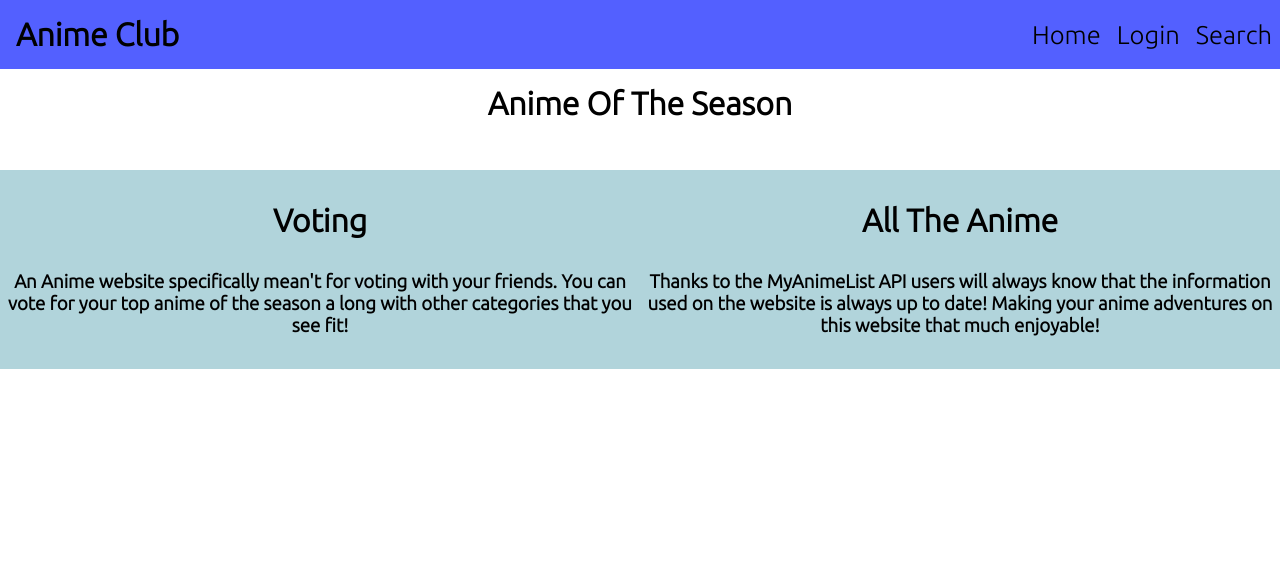
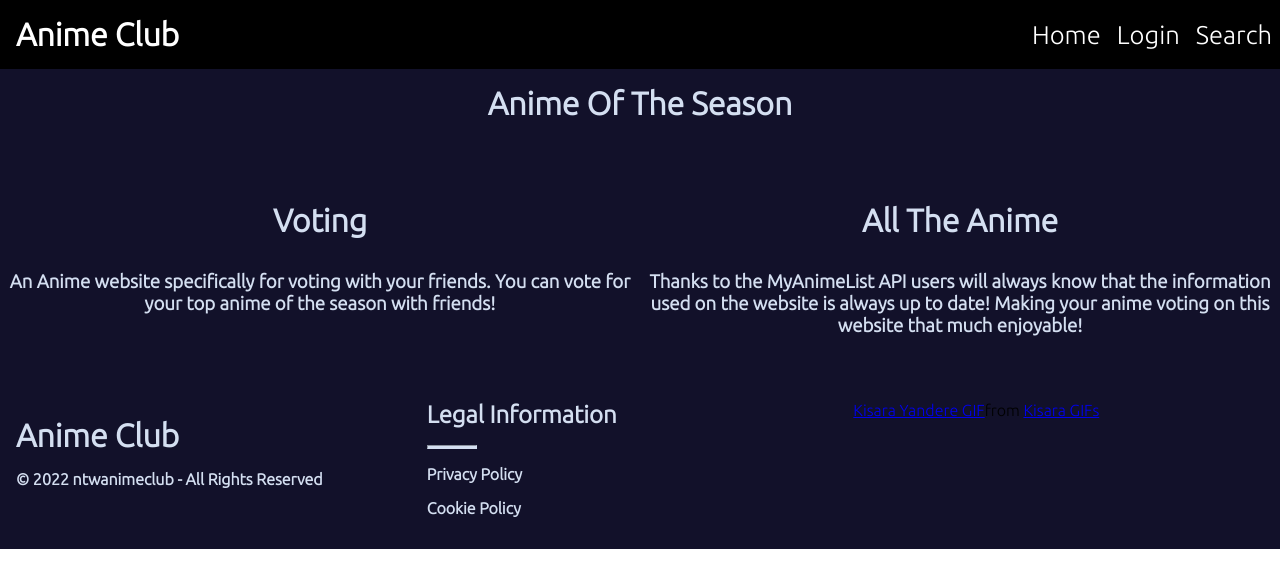
Before and after one commit to crattanasamay/Anime-Website, a React (Create React App) app: page / in a window 1280 px wide. Shown: the top 588 px of the page. Built offline with nearby package versions, Linux system fonts and the light colour scheme; no server answers; a web font is replaced by a local one.

Commit message:
Home Page Finished

```diff
--- a/src/pages/Home.jsx
+++ b/src/pages/Home.jsx
@@ -2,6 +2,7 @@ import React from "react";
 import Navbar from "./components/Navbar";
 import HomeSlider from "./components/HomeSlider";
 import Features from "./components/Features";
+import Footer from "./components/Footer"
 
 
 
@@ -12,6 +13,7 @@ import styled from "styled-components";
 const HomePage = styled.div`
     margin: 0px;
     padding: 0px;
+    height: auto;
 `
 
 const Home = () =>{
@@ -21,6 +23,7 @@ const Home = () =>{
             <Navbar/>
             <HomeSlider/>
             <Features/>
+            <Footer/>
         </HomePage>
 
 
--- /dev/null
+++ b/src/pages/components/Footer.jsx
@@ -0,0 +1,85 @@
+import React from 'react';
+import styled from 'styled-components';
+
+const Wrapper = styled.div`
+    padding-top: 1rem;
+    padding-bottom: 2rem;
+    background-color:#12112a;
+    display:flex;
+
+    @media (max-width: 500px){
+        flex-direction: column;
+    }
+`
+
+const LogoName = styled.h1`
+    font-weight: bold;
+    padding-top: 1rem;
+    padding-left: 1rem;
+    //color:white;
+    color: #d4dff1;
+
+    flex: 1;
+
+`
+const ContentWrapper = styled.div`
+    padding-top: 1rem;
+    flex: 1;
+    flex-direction: column;
+    @media (max-width: 500px){
+        text-align: center;
+    }
+
+`
+const Header = styled.h2`
+    color: #d4dff1;
+    padding-bottom: 1rem;
+
+
+`
+
+const Items = styled.h4`
+    padding-top: 1rem;
+    color: #d4dff1;
+
+`
+const Copy = styled.h4`
+    padding-left: 1rem;
+    padding-top: 1rem;
+    color: #d4dff1;
+`
+const HeaderBar = styled.hr`
+    background-color: #d4dff1;
+    border-color:#d4dff1;
+    height: .1rem;
+    width: 3rem;
+    @media (max-width: 500px){
+        margin:auto;
+    }
+
+`
+export default function Footer() {
+  return (
+    <Wrapper>
+        <ContentWrapper>
+            <LogoName>Anime Club</LogoName>
+            <Copy>© 2022 ntwanimeclub - All Rights Reserved</Copy>
+
+
+
+        </ContentWrapper>
+        <ContentWrapper>
+            <Header>Legal Information</Header>
+            <HeaderBar/>
+            <Items>Privacy Policy</Items>
+            <Items>Cookie Policy</Items>
+        </ContentWrapper>
+
+        <ContentWrapper>
+        <div class="tenor-gif-embed" data-postid="26231799" data-share-method="host" data-aspect-ratio="1.81818" data-width="100%"><a href="https://tenor.com/view/kisara-yandere-engage-kiss-cute-gif-26231799">Kisara Yandere GIF</a>from <a href="https://tenor.com/search/kisara-gifs">Kisara GIFs</a></div> <script type="text/javascript" async src="https://tenor.com/embed.js"></script>
+        </ContentWrapper>
+
+
+    </Wrapper>
+  )
+}
--- a/src/pages/components/HomeSlider.jsx
+++ b/src/pages/components/HomeSlider.jsx
@@ -8,6 +8,7 @@ const Slider = styled.div`
   text-align: center;
   padding-top: 1rem;
   padding-bottom: 1rem;
+  background-color: #12112a;
 
   @media (max-width: 823px){
     flex-direction: column;
@@ -32,9 +33,17 @@ const SliderHeader = styled.h1`
   text-align: center;
   padding-top: 1rem;
   padding-bottom: 1rem;
+  background-color: #12112a;
+  color:#d4dff1;
 `
 
 const Wrapper = styled.div`
+
+
+`
+
+const AnimeTitle = styled.h3`
+    color:#d4dff1;
 
 
 `
@@ -61,7 +70,7 @@ export default function HomeSlider() {
     return(
       <SliderCard key = {props.node.id}>
         <SliderImage src={props.node.main_picture.medium} />
-        <h3 className = "card_title">Anime: {props.node.title}</h3>
+        <AnimeTitle>Anime: {props.node.title}</AnimeTitle>
       </SliderCard>
 
     )
@@ -86,12 +95,3 @@ export default function HomeSlider() {
       </Wrapper>
     )
 }
-
-
- /* {
-          items.map(item =>{
-            return (
-              createCard(item.node)
-            )
-          })
-        } */
--- a/src/pages/components/Navbar.jsx
+++ b/src/pages/components/Navbar.jsx
@@ -1,12 +1,11 @@
 import React, {useEffect,useState} from 'react';
 import styled from 'styled-components';
-
 
 
 const Container = styled.div`
     display: flex;
     justify-content: space-between;
-    background-color: #5360ff;
+    background-color: black;
     align-items: center;
     @media (max-width:450px){
         flex-direction: column;
@@ -30,13 +29,16 @@ const NavItem = styled.li`
     padding: .5rem;
     cursor: pointer;
     height:100%;
+    border-radius: 1rem;
+    color: white;
     &:hover{
-        background-color: #9fc5e8;
+        background-color: #2F5C8F;
     }
 
     @media (max-width:450px){
         text-align: center;
         padding: .2rem;
+        border-radius: 0rem;
 
     }
 
@@ -46,6 +48,7 @@ const NavItem = styled.li`
 const LogoName = styled.h1`
     font-weight: bold;
     margin: 1rem;
+    color:white;
 `
 
 const NavList = styled.ul`
@@ -85,6 +88,8 @@ const HamburgerBar = styled.span`
     background-color: white;
     border-radius: .7rem;
 `
+
+
 
 
 export default function Navbar() {
@@ -138,7 +143,7 @@ export default function Navbar() {
                 </HamburgerButton>
                 <NavContainer>
                     <NavList style={{display: isShown? 'flex':'none'}}>
-                        <NavItem>Home</NavItem>
+                        <NavItem href="/">Home</NavItem>
                         <NavItem>Login</NavItem>
                         <NavItem>Search</NavItem>
                     </NavList>
--- a/src/pages/components/features.jsx
+++ b/src/pages/components/features.jsx
@@ -2,7 +2,7 @@ import React from 'react';
 import styled from 'styled-components';
 
 const Wrapper = styled.div`
-    background-color: #b1d4db;
+    background-color: #12112a;
     display:flex;
     @media (max-width:600px){
         flex-direction:column;
@@ -17,10 +17,12 @@ const FeaturesCard = styled.div`
 const FeatureHead = styled.h1`
     padding-top: 2rem;
     padding-bottom: 2rem;
+    color:#d4dff1;
 
 `
 const FeatureInfo = styled.h3`
     padding-bottom: 2rem;
+    color:#d4dff1;
 
 `
 export default function Features() {
@@ -28,13 +30,14 @@ export default function Features() {
     <Wrapper>
         <FeaturesCard>
             <FeatureHead>Voting</FeatureHead>
-            <FeatureInfo>An Anime website specifically mean't for voting with your friends. You can vote for your top anime of the season a long with  other categories that you see fit!
+            <FeatureInfo>An Anime website specifically for voting with your friends. You can vote for your top anime of the season with friends!
             </FeatureInfo>
         </FeaturesCard>
         <FeaturesCard>
             <FeatureHead>All The Anime</FeatureHead>
-            <FeatureInfo>Thanks to the MyAnimeList API users will always know that the information used on the website is always up to date! Making your anime adventures on this website that much enjoyable!</FeatureInfo>
+            <FeatureInfo>Thanks to the MyAnimeList API users will always know that the information used on the website is always up to date! Making your anime voting on this website that much enjoyable!</FeatureInfo>
         </FeaturesCard>
+
     </Wrapper>
   )
 }
```
Also changed, not shown: src/pages/assets/cool-anime-icon-9.jpg (added).
